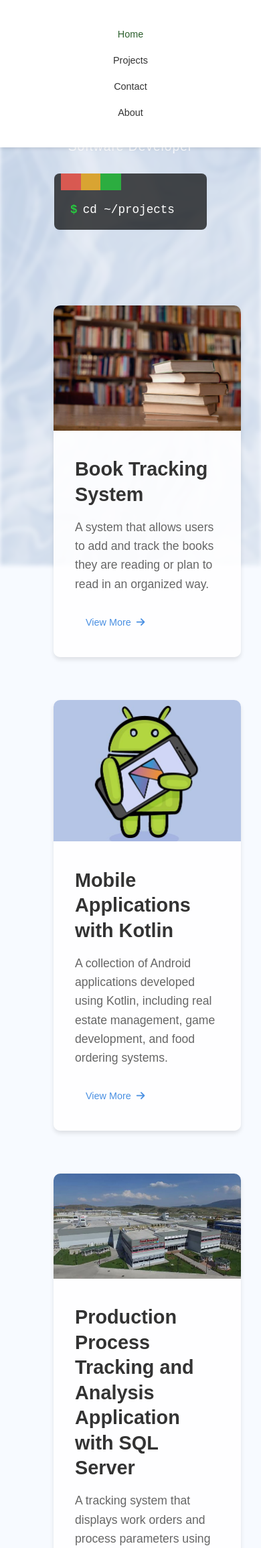
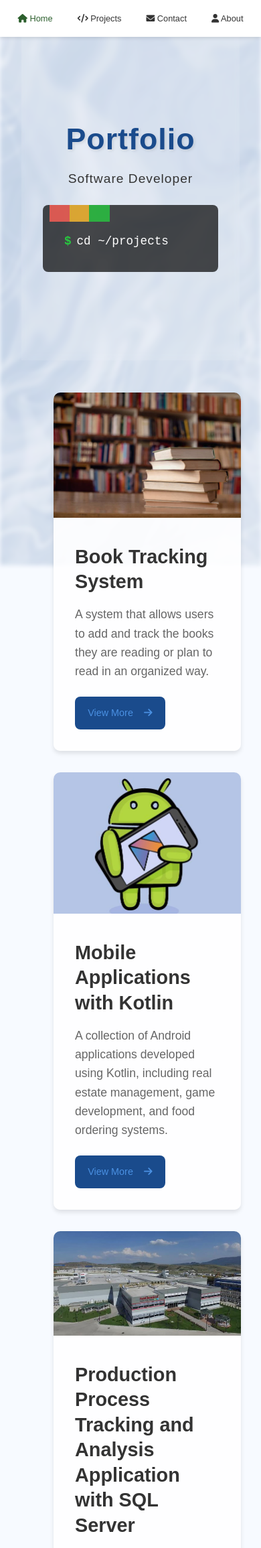
Before and after one commit to hilemnurerdem/sites, a PHP site: page / in a window 390 px wide. Shown: the top 2311 px of the page at 67% size. Run offline with PHP 8.4, Linux system fonts and the light colour scheme.

Commit message:
Ana sayfa mobil görünümü kapsamlı iyileştirmeler

```diff
--- a/css/style.css
+++ b/css/style.css
@@ -212,146 +212,140 @@ body::before {
 
 /* Responsive adjustments */
 @media (max-width: 768px) {
+    .navbar {
+        padding: 0;
+        position: fixed;
+        width: 100%;
+        top: 0;
+        z-index: 1000;
+    }
+
+    .nav-container {
+        padding: 0.5rem;
+    }
+
+    .nav-links {
+        flex-direction: row;
+        justify-content: space-around;
+        padding: 0.5rem;
+        gap: 0;
+        background-color: rgba(255, 255, 255, 0.95);
+        backdrop-filter: blur(10px);
+    }
+
+    .nav-links a {
+        font-size: 0.8rem;
+        padding: 0.5rem;
+    }
+
+    /* Ana Sayfa Banner Düzenlemeleri */
     .banner {
         height: auto;
-        padding: 2rem 1rem;
-        margin-top: 60px;
+        min-height: 60vh;
+        padding: 4rem 1rem 2rem 1rem;
+        margin-top: 0;
+        display: flex;
+        align-items: center;
+        background: rgba(255, 255, 255, 0.1);
+        backdrop-filter: blur(5px);
+    }
+
+    .banner-content {
+        width: 100%;
+        padding: 1rem;
     }
 
     .banner-content h1 {
-        font-size: 2rem;
-        margin-bottom: 1rem;
+        font-size: 2.5rem;
+        margin-bottom: 0.5rem;
+        color: #1a4b8c;
+        text-shadow: 2px 2px 4px rgba(0,0,0,0.1);
     }
 
     .banner-content p {
         font-size: 1.2rem;
-    }
-
-    .code-text {
-        width: 100%;
-        max-width: 300px;
-        margin: 1rem auto;
-        font-size: 0.8rem;
-        padding: 0.5rem;
-    }
-
-    .typing-text {
-        font-size: 1rem;
-        margin-top: 1rem;
-        padding: 0 1rem;
-    }
-
+        margin-bottom: 1rem;
+        color: #333;
+    }
+
+    /* Proje Kartları Düzenlemeleri */
     .projects-container {
+        display: grid;
+        grid-template-columns: 1fr;
+        gap: 1.5rem;
         padding: 1rem;
     }
 
     .project-card {
-        width: 100%;
-        margin: 1rem 0;
+        margin: 0;
+        background: rgba(255, 255, 255, 0.95);
+        border-radius: 12px;
+        overflow: hidden;
+        box-shadow: 0 4px 8px rgba(0,0,0,0.1);
     }
 
     .project-card img {
         height: 200px;
+        width: 100%;
+        object-fit: cover;
     }
 
     .project-info {
-        padding: 1rem;
+        padding: 1.2rem;
     }
 
     .project-info h2 {
-        font-size: 1.2rem;
-        margin-bottom: 0.5rem;
+        font-size: 1.3rem;
+        margin-bottom: 0.8rem;
+        color: #1a4b8c;
     }
 
     .project-info p {
         font-size: 0.9rem;
-        margin-bottom: 1rem;
+        line-height: 1.5;
+        margin-bottom: 1rem;
+        color: #555;
     }
 
     .view-more {
+        display: inline-flex;
+        align-items: center;
+        gap: 0.5rem;
+        padding: 0.8rem 1.2rem;
+        background: #1a4b8c;
+        color: white;
+        border-radius: 8px;
+        text-decoration: none;
         font-size: 0.9rem;
-        padding: 0.5rem 1rem;
-    }
-
-    .project-detail {
-        padding: 0 1rem;
-        margin-top: 4rem;
-    }
-
-    .project-header {
-        margin-bottom: 2rem;
-    }
-
-    .project-header h1 {
-        font-size: 1.8rem;
-    }
-
-    .project-subtitle {
-        font-size: 1rem;
-    }
-
-    .project-content {
-        padding: 1rem;
-    }
-
-    .project-section {
-        margin-bottom: 2rem;
-    }
-
-    .project-section h2 {
-        font-size: 1.5rem;
-    }
-
-    .image-grid {
-        grid-template-columns: 1fr;
-        gap: 1rem;
+        transition: all 0.3s ease;
+    }
+
+    .view-more:hover {
+        background: #153a6d;
+    }
+
+    .code-text {
+        width: 100%;
+        max-width: 100%;
         margin: 1rem 0;
-    }
-
-    .image-item {
-        padding: 0.8rem;
-    }
-
-    .image-item img {
-        width: 100%;
-        height: auto;
-        object-fit: contain;
-    }
-
-    .tech-stack {
-        gap: 0.5rem;
-    }
-
-    .tech-tag {
-        font-size: 0.8rem;
-        padding: 0.4rem 0.8rem;
-    }
-
-    .code-block {
-        padding: 1rem;
-        margin: 1rem 0;
-        font-size: 0.8rem;
-    }
-
-    .code-block pre {
-        white-space: pre-wrap;
-        word-wrap: break-word;
-    }
-
-    body {
-        overflow-x: hidden;
-        width: 100%;
-    }
-
-    .navbar {
-        padding: 0.5rem;
-    }
-
-    .nav-links {
-        flex-direction: column;
-        align-items: center;
-        padding: 1rem 0;
-        gap: 1rem;
+        font-size: 0.9rem;
+        background: rgba(0, 0, 0, 0.8);
+    }
+
+    .code-line {
+        padding: 1rem 0.5rem;
+        font-size: 0.9rem;
+    }
+
+    .main-content {
+        padding: 1rem;
+        padding-top: 3.5rem;
+    }
+
+    footer {
+        margin-top: 2rem;
+        padding: 1rem;
+        background: rgba(255, 255, 255, 0.95);
     }
 }
 
--- a/index.html
+++ b/index.html
@@ -3,10 +3,11 @@
 <head>
     <meta charset="UTF-8">
     <meta name="viewport" content="width=device-width, initial-scale=1.0, maximum-scale=1.0, user-scalable=no">
-    <meta name="theme-color" content="#ffffff">
+    <meta name="theme-color" content="#1a4b8c">
     <meta name="mobile-web-app-capable" content="yes">
     <meta name="apple-mobile-web-app-capable" content="yes">
-    <title>Home - My Blog</title>
+    <meta name="apple-mobile-web-app-status-bar-style" content="black-translucent">
+    <title>Hilem Nur Erdem - Portfolio</title>
     <link rel="stylesheet" href="css/style.css">
     <link rel="stylesheet" href="https://cdnjs.cloudflare.com/ajax/libs/font-awesome/6.0.0/css/all.min.css">
 </head>
@@ -14,10 +15,10 @@
     <nav class="navbar">
         <div class="nav-container">
             <ul class="nav-links">
-                <li><a href="index.html" class="active">Home</a></li>
-                <li><a href="projects.html">Projects</a></li>
-                <li><a href="contact.html">Contact</a></li>
-                <li><a href="about.html">About</a></li>
+                <li><a href="index.html" class="active"><i class="fas fa-home"></i> Home</a></li>
+                <li><a href="projects.html"><i class="fas fa-code"></i> Projects</a></li>
+                <li><a href="contact.html"><i class="fas fa-envelope"></i> Contact</a></li>
+                <li><a href="about.html"><i class="fas fa-user"></i> About</a></li>
             </ul>
         </div>
     </nav>
```
Lines whose indentation alone changed are shown as unchanged.
